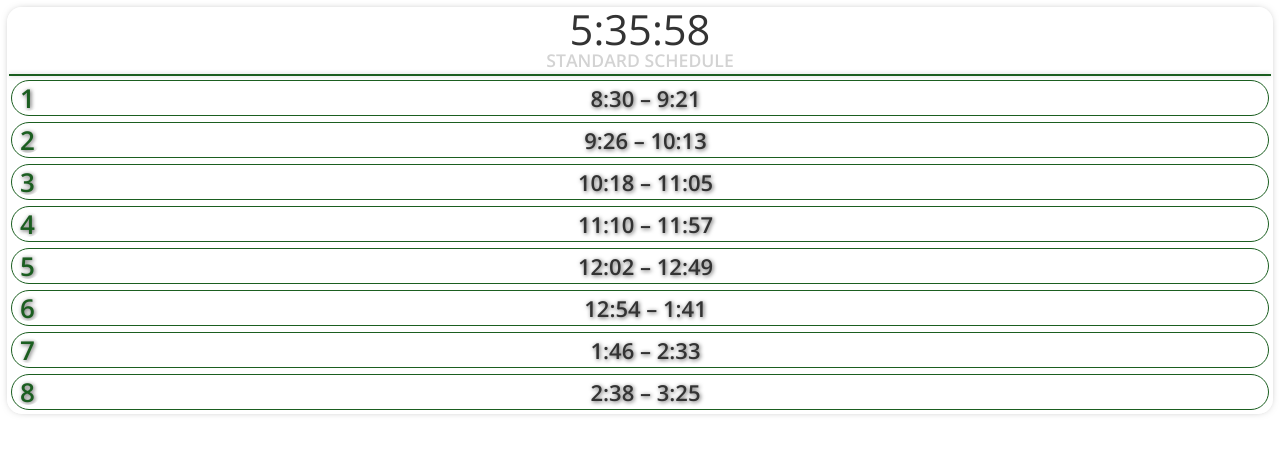
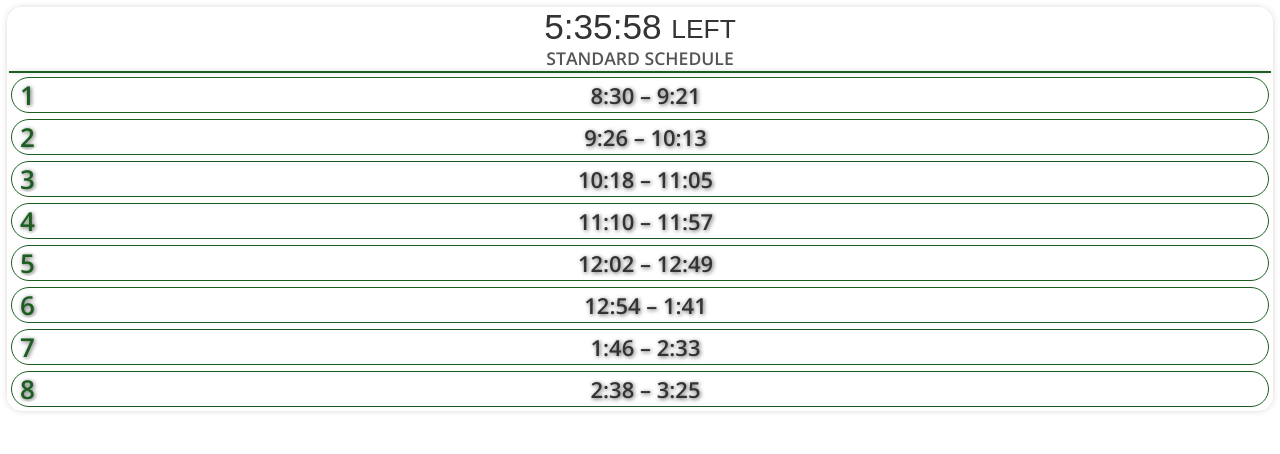
Before and after one commit to stevenson-space/shs, a Vue app: page /tvspace in a window 1280 px wide. Shown: the top 454 px of the page. Built offline with nearby package versions, Linux system fonts and the light colour scheme.

Commit message:
Tweak TVSpace page (#296)
* Use secondary text color for TVSpace schedule name

* Add the word "left" onto the countdown timer to differentiate it.

* Use tertiary text color for schedule name in TVSpace

Secondary is already used for the period times.

```diff
--- a/src/data/themes.json
+++ b/src/data/themes.json
@@ -205,8 +205,8 @@
         "headerScheduleBackgroundColor": "var(--background)",
         "secondaryBackground": "#696051",
         "primary": "white",
-        "secondary": "white",
-        "tertiary": "white",
+        "secondary": "var(--primary)",
+        "tertiary": "lightgray",
         "iconTextCardColor": "white",
         "iconTextCardInvertColor": "white"
     },
--- a/src/views/TVSpace/TVSpace.vue
+++ b/src/views/TVSpace/TVSpace.vue
@@ -7,7 +7,7 @@
     >
       <div class="container">
         <span class="countdown center">
-          {{ intoCountdownString(this.totalSecondsLeft) }}
+          {{ intoCountdownString(this.totalSecondsLeft) }} <span class="left-text">LEFT</span>
         </span>
         <span class="schedule-name center">{{ this.bell.type.toUpperCase() }}</span>
         <div class="divider"/>
@@ -104,14 +104,21 @@ export default {
     width: 100%
 
   .countdown
-    font-size: 2.6em
+    font-size: 2.2em
     line-height: 0.9em
-    color: var(--secondary)
+    color: var(--primary)
     margin-top: 2px
     margin-bottom: 3px
+    font-family: 'Arial', 'Helvetica', sans-serif
+
+  .left-text
+    color: var(--primary)
+    font-weight: normal
+    font-size: 0.75em
+    vertical-align: middle
 
   .schedule-name
-    color: lightgray
+    color: var(--tertiary)
     font-weight: bolder
     font-size: 1.1em
     line-height: 1em
```
